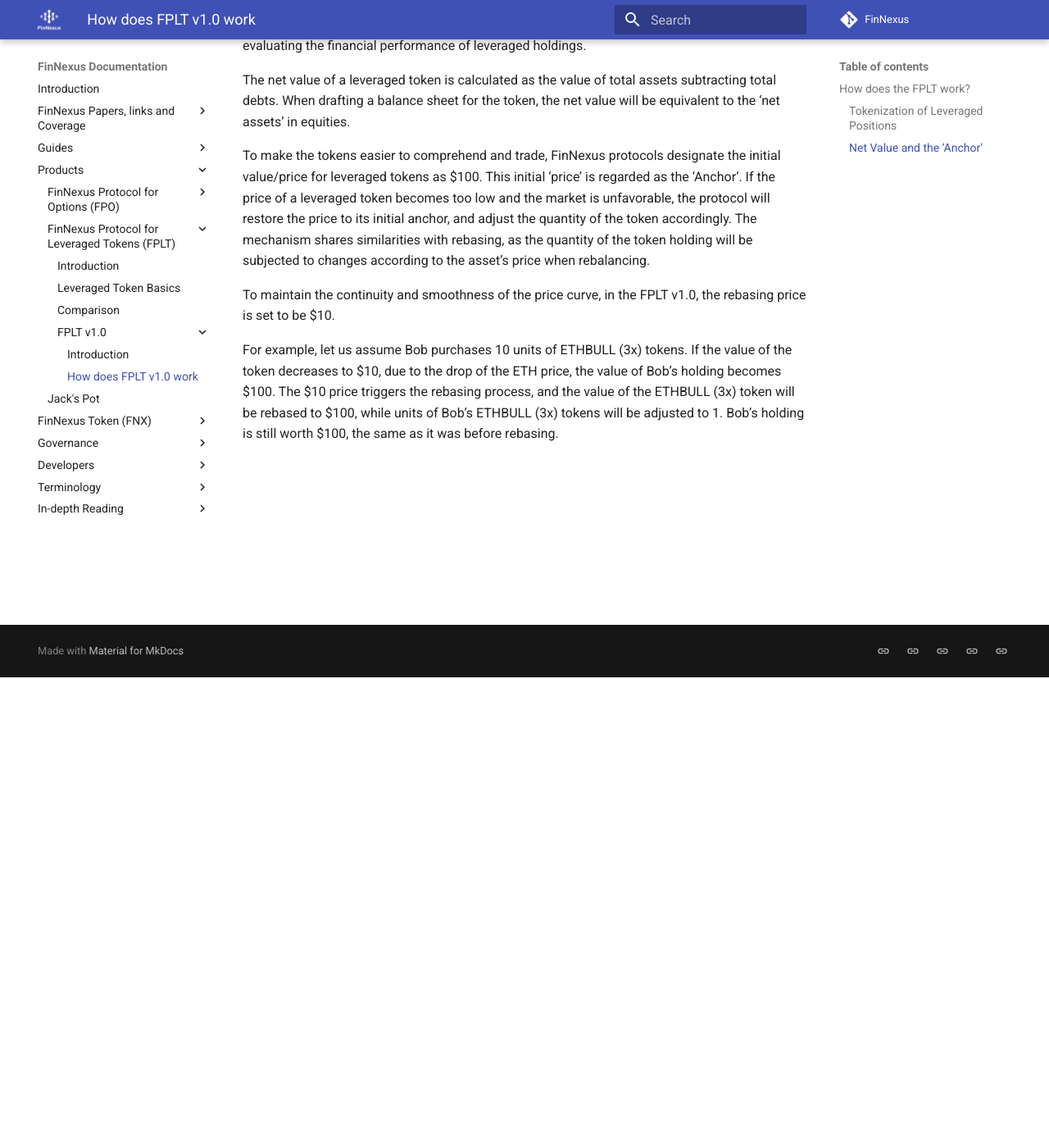
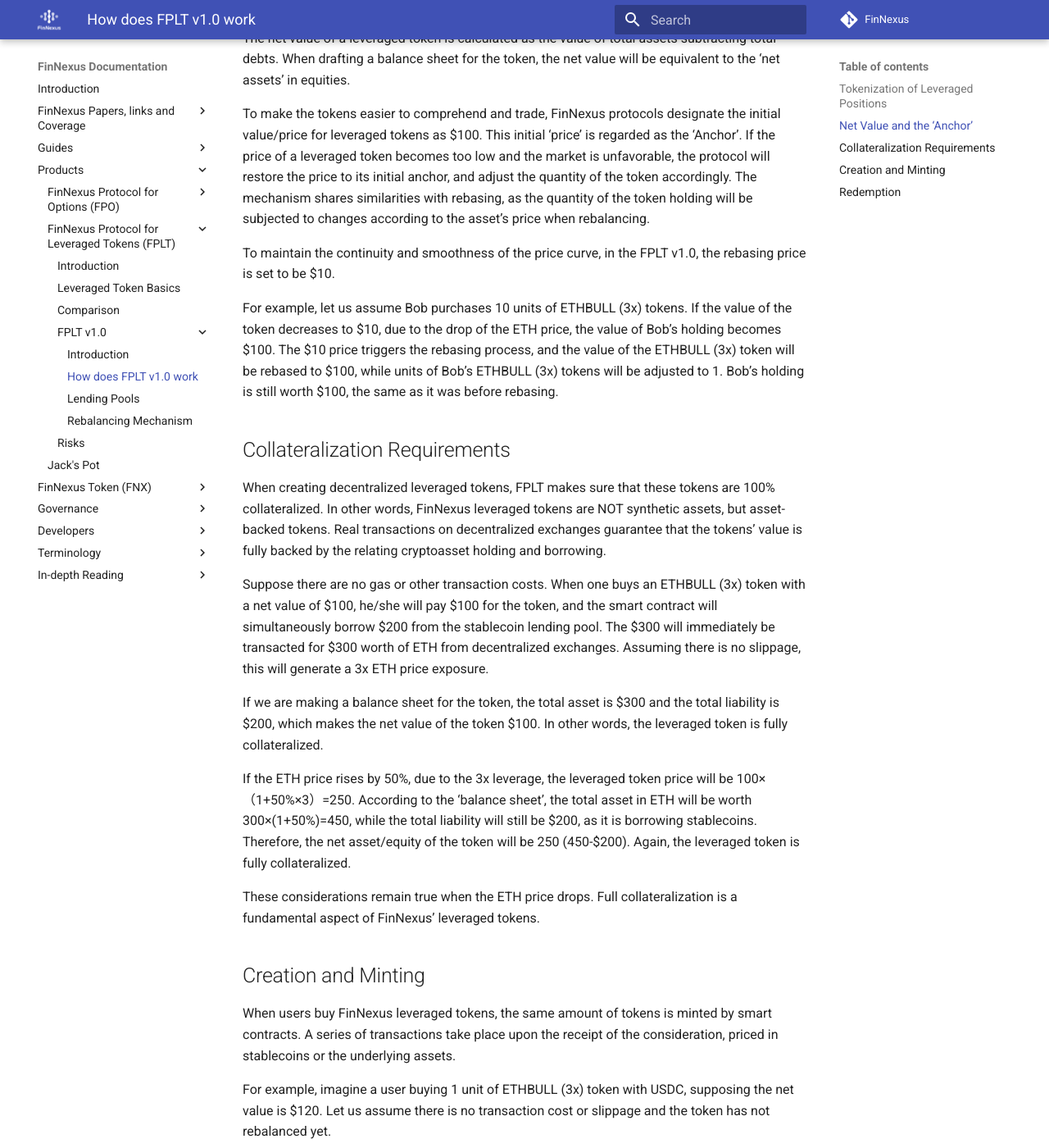
Before and after one commit to Phoenix-Finance/Phoenix-Documentation, an MkDocs documentation site: the page built from content/leveragedtokens/FPLT1.0/howtowork.md, in a window 1280 px wide and 1400 px high, scrolled down 574 px. Shown: the whole window at 82% size. Built offline with MkDocs 1.6.1 and Material for MkDocs 9.7.7, drawn with Linux system fonts in a browser that asks for light colours; some of the changed text lies outside the part shown.

Commit message:
add fplt

```diff
--- a/content/leveragedtokens/FPLT1.0/howtowork.md
+++ b/content/leveragedtokens/FPLT1.0/howtowork.md
@@ -1,4 +1,3 @@
-## How does the FPLT work?
 ### Tokenization of Leveraged Positions
 
 As the name indicates, FinNexus tokenizes the decentralized leveraged products into ERC-20 tokens. These tokens are fungible and can easily be transferred.
@@ -18,3 +17,35 @@ To make the tokens easier to comprehend and trade, FinNexus protocols designate
 To maintain the continuity and smoothness of the price curve, in the FPLT v1.0, the rebasing price is set to be $10.
 
 For example, let us assume Bob purchases 10 units of ETHBULL (3x) tokens. If the value of the token decreases to $10, due to the drop of the ETH price, the value of Bob’s holding becomes $100. The $10 price triggers the rebasing process, and the value of the ETHBULL (3x) token will be rebased to $100, while units of Bob’s ETHBULL (3x) tokens will be adjusted to 1. Bob’s holding is still worth $100, the same as it was before rebasing.
+
+## Collateralization Requirements
+
+When creating decentralized leveraged tokens, FPLT makes sure that these tokens are 100% collateralized. In other words, FinNexus leveraged tokens are NOT synthetic assets, but asset-backed tokens. Real transactions on decentralized exchanges guarantee that the tokens’ value is fully backed by the relating cryptoasset holding and borrowing.
+
+Suppose there are no gas or other transaction costs. When one buys an ETHBULL (3x) token with a net value of $100, he/she will pay $100 for the token, and the smart contract will simultaneously borrow $200 from the stablecoin lending pool. The $300 will immediately be transacted for $300 worth of ETH from decentralized exchanges. Assuming there is no slippage, this will generate a 3x ETH price exposure.
+
+If we are making a balance sheet for the token, the total asset is $300 and the total liability is $200, which makes the net value of the token $100. In other words, the leveraged token is fully collateralized.
+
+If the ETH price rises by 50%, due to the 3x leverage, the leveraged token price will be $100×（1+50%×3）=$250. According to the ‘balance sheet’, the total asset in ETH will be worth $300×(1+50%)=$450, while the total liability will still be $200, as it is borrowing stablecoins. Therefore, the net asset/equity of the token will be $250 ($450-$200). Again, the leveraged token is fully collateralized.
+
+These considerations remain true when the ETH price drops. Full collateralization is a fundamental aspect of FinNexus’ leveraged tokens.
+
+## Creation and Minting
+
+When users buy FinNexus leveraged tokens, the same amount of tokens is minted by smart contracts. A series of transactions take place upon the receipt of the consideration, priced in stablecoins or the underlying assets.
+
+For example, imagine a user buying 1 unit of ETHBULL (3x) token with USDC, supposing the net value is $120. Let us assume there is no transaction cost or slippage and the token has not rebalanced yet.
+
+After receiving $120 USDC, the contract will invoke the function needed to borrow $200 USDC from the pool, which is two times the "anchor" net value of the token. Then, the $320 USDC will be exchanged for ETH from Uniswap or other decentralized exchanges. 1 unit of ETHBULL (3x) token will be minted accordingly, with a claim to the net value of the collateral. Note that in this example, the actual leverage upon purchasing is 2.67 ($320/$120).
+
+For the creation of an ETHBEAR (3x) token, the process would be slightly different. For every ETHBEAR (3x) token, $200 ETH will be borrowed from the pool and sold through decentralized exchanges for stablecoins.
+
+## Redemption
+
+In the FPLT v1.0, when the FinNexus leveraged tokens are "sold" on the market, they are actually redeemed, which also triggers a series of transactions. The same amount of the leveraged tokens is burnt and the purchasing transactions are reversed, with the remaining balance paid back to the holders.
+
+For example, if the value of ETHBULL (3x) token is $110, the balance sheet of the token comprises $310 ETH in total assets and $200 borrowing in total liabilities.
+
+When 1 unit of the token is sold/redeemed, the mechanism sells the ETH for $310 and repays the $200 debt, leaving $110 as the remaining balance to be transferred to the seller.
+
+For redeeming an ETHBEAR (3x) token, ETH will be bought back from the market to repay the ETH debt. The remaining balance will be transferred to the seller.
--- a/mkdocs.yml
+++ b/mkdocs.yml
@@ -44,6 +44,9 @@ nav:
       - FPLT v1.0:
         - Introduction: leveragedtokens/FPLT1.0/intro.md
         - How does FPLT v1.0 work: leveragedtokens/FPLT1.0/howtowork.md
+        - Lending Pools: leveragedtokens/FPLT1.0/lendingpool.md
+        - Rebalancing Mechanism: leveragedtokens/FPLT1.0/rebalance.md
+      - Risks: leveragedtokens/risks.md
     - Jack's Pot: products/jackspot.md
   - FinNexus Token (FNX):
     - Addresses: token/addresses.md
```
Also changed, not shown: content/leveragedtokens/FPLT1.0/lendingpool.md (added, +53 -0 lines), content/leveragedtokens/FPLT1.0/rebalance.md (added, +29 -0 lines), content/leveragedtokens/basics.md (+1 -1 lines), content/leveragedtokens/comparison.md (+1 -1 lines), content/leveragedtokens/risks.md (added, +29 -0 lines).
